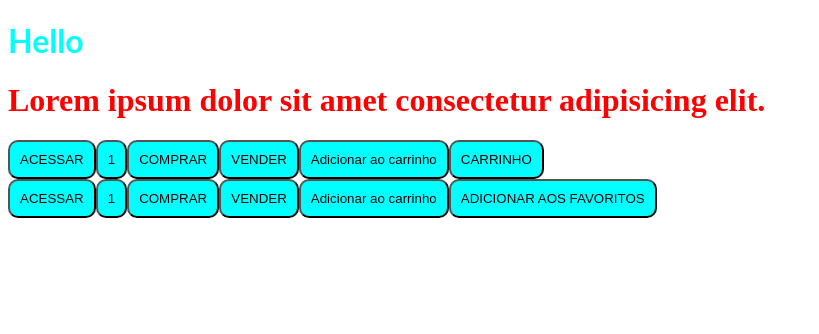
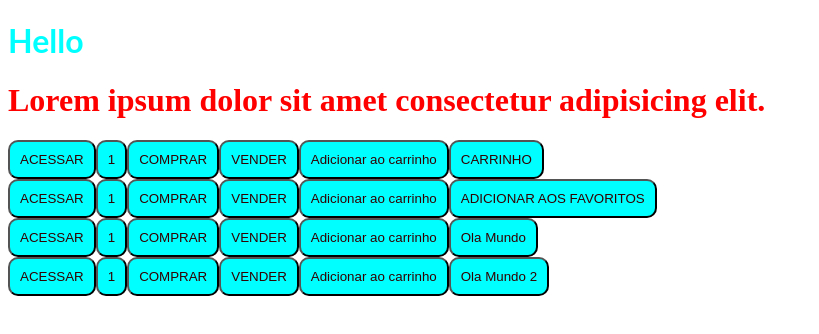
Before and after one commit to IagoOliveira23/curso-angular, an Angular app: page / in a window 1280 px wide. Shown: the top 334 px of the page, without its empty margins (0-819 px from the left). Built offline with nearby package versions, Linux system fonts and the light colour scheme.

Commit message:
maneiras de passar valores para componentes

```diff
--- a/src/app/app.component.html
+++ b/src/app/app.component.html
@@ -2,4 +2,6 @@
 <hello></hello>
 <h1>Lorem ipsum dolor sit amet consectetur adipisicing elit.</h1>
 <my-button [label]="buttonLabel"></my-button>
-<my-button [label]="buttonSecond"></my-button>
+<my-button label={{buttonSecond}}></my-button>
+<my-button label="Ola Mundo"></my-button>
+<my-button [label]="'Ola Mundo 2'"></my-button>
```
